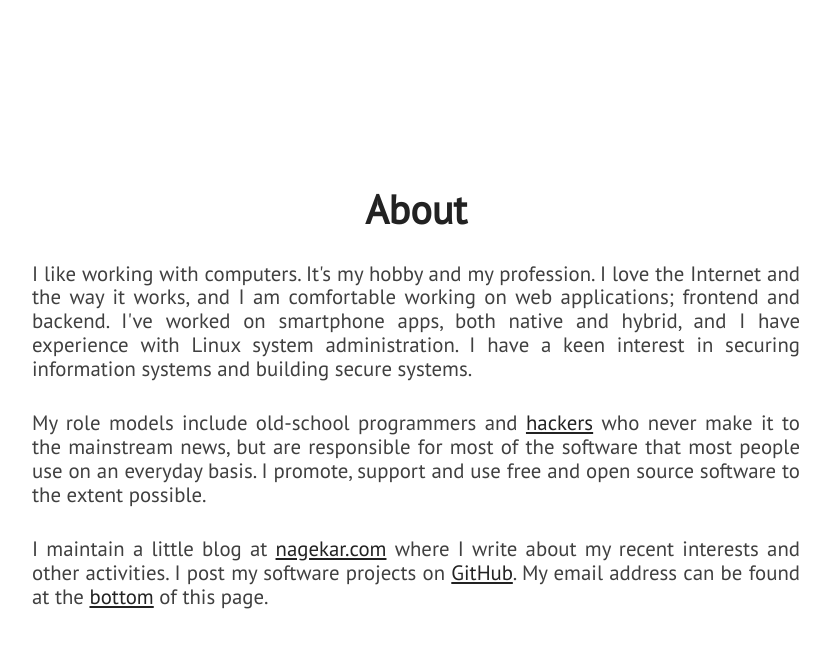
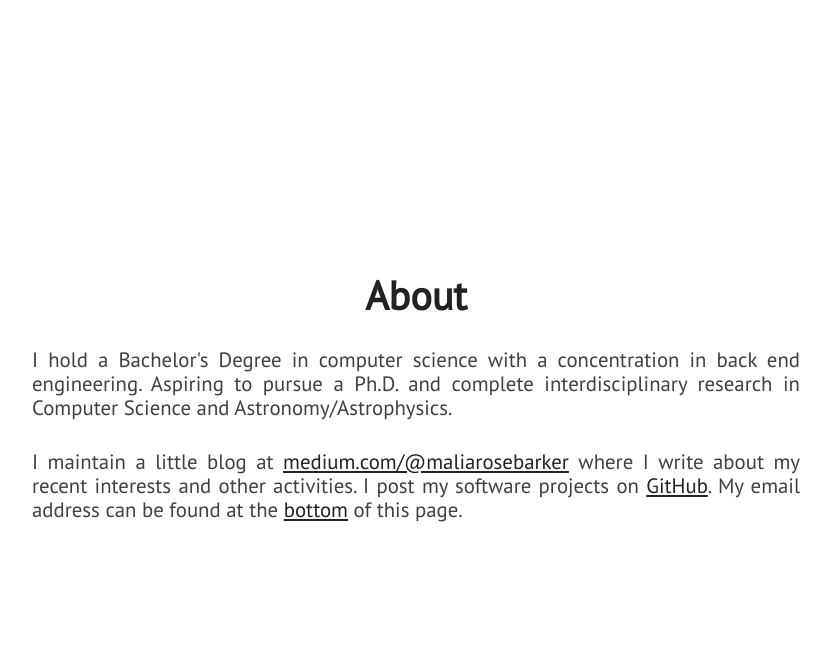
Before and after one commit to maliabarker/maliabarker.github.io, a Jekyll site: the page built from index.html, in a window 1280 px wide and 900 px high, scrolled down 1018 px. Shown: the top 648 px of the window, without its empty margins (224-1055 px from the left). Built offline with Jekyll 4.4.1, drawn with Linux system fonts in a browser that asks for light colours; nearby versions of some CDN libraries; some of the changed text lies outside the part shown.

Commit message:
Changing some projects stuff, text stuff.

```diff
--- a/_config.yml
+++ b/_config.yml
@@ -8,7 +8,7 @@
 
 # Personalization
 github_username: maliabarker
-blog_url: https://www.maliabarker.com
+blog_url: https://medium.com/@maliarosebarker
 email: maliabarker@icloud.com
 
 # absolute or relative
--- a/_includes/about.html
+++ b/_includes/about.html
@@ -3,13 +3,10 @@
         <div id="about-text">
             <div class="section-heading">About</div>
             <p class="paragraph-text justify-text">
-                I like working with computers. It's my hobby and my profession. I love the Internet and the way it works, and I am comfortable working on web applications; frontend and backend. I've worked on smartphone apps, both native and hybrid, and I have experience with Linux system administration. I have a keen interest in securing information systems and building secure systems.
+                I hold a Bachelor's Degree in computer science with a concentration in back end engineering. Aspiring to pursue a Ph.D. and complete interdisciplinary research in Computer Science and Astronomy/Astrophysics.
             </p>
             <p class="paragraph-text justify-text">
-                My role models include old-school programmers and <a href="https://stallman.org/articles/on-hacking.html">hackers</a> who never make it to the mainstream news, but are responsible for most of the software that most people use on an everyday basis. I promote, support and use free and open source software to the extent possible.
-            </p>
-            <p class="paragraph-text justify-text">
-                I maintain a little blog at <a href="{{ site.blog_url }}">nagekar.com</a> where I write about my recent interests and other activities. I post my software projects on <a href="https://github.com/{{ site.github_username }}">GitHub</a>. My email address can be found at the <span class="extra-link"><a href="#extra">bottom</a></span> of this page.
+                I maintain a little blog at <a href="{{ site.blog_url }}">medium.com/@maliarosebarker</a> where I write about my recent interests and other activities. I post my software projects on <a href="https://github.com/{{ site.github_username }}">GitHub</a>. My email address can be found at the <span class="extra-link"><a href="#extra">bottom</a></span> of this page.
             </p>
         </div>
     </section>
--- a/_includes/extra.html
+++ b/_includes/extra.html
@@ -3,13 +3,13 @@
         <div>
             <div class="section-heading" id="chat-text">Contact</div>
             <p class="paragraph-text justify-text">
-                I'd love to hear from you! I'm open to collaborations, especially on open source projects. Interesting work opportunity? Shoot. Just want to have a coffee and talk about stars, cars or Pokémon? Awesome.
+                I'd love to hear from you! I'm open to collaborations, especially on open source projects.
             </p>
             <p class="paragraph-text justify-text">
                 Please feel free to write to me for anything: <a href="mailto:{{ site.email }}">{{ site.email }}</a> (<a href="https://www.nagekar.com/publickey.abhishek@nagekar.com.asc">PGP Key</a>). It might take me a day to get back, but rest assured, you'll hear from me.
             </p>
             <p class="paragraph-text justify-text">
-                My resume is available here: <a href="{{ site.blog_url }}/resume/resume.pdf">PDF</a>, <a href="{{ site.blog_url }}/resume/resume.docx">DOC</a>
+                My CV is available here:
             </p>
             <div class="extra-links">
                 <span class="hint--bottom bottom-link" aria-label="Email">
@@ -24,15 +24,6 @@
                 <span class="hint--bottom bottom-link" aria-label="Web Blog">
                     <a href="{{ site.blog_url }}"><i class="head-icon fas fa-rss"></i></a>
                 </span>
-                <span class="hint--bottom bottom-link" aria-label="Keybase">
-                    <a href="https://keybase.io/{{ site.keybase_username }}"><i class="head-icon fab fa-keybase"></i></a>
-                </span>
-                <!-- <span class="hint--bottom bottom-link" aria-label="Reddit">
-                    <a href="https://www.reddit.com/u/{{ site.reddit_username }}"><i class="head-icon fab fa-reddit"></i></a>
-                </span>
-                <span class="hint--bottom bottom-link" aria-label="Twitter">
-                    <a href="https://twitter.com/{{ site.twitter_username }}"><i class="head-icon fab fa-twitter"></i></a>
-                </span> -->
             </div>
         </div>
     </section>
--- a/_includes/projects.html
+++ b/_includes/projects.html
@@ -7,9 +7,8 @@
 
                     <a id="featured" class="semi-transparent-button with-border white-button" onclick="selected('featured')">Featured</a>
                     <a id="all" class="semi-transparent-button with-border white-button" onclick="selected('all')">All</a>
-                    <a id="webdev" class="semi-transparent-button with-border white-button" onclick="selected('webdev')">WebDev</a>
-                    <a id="native" class="semi-transparent-button with-border white-button" onclick="selected('native')">Native</a>
-                    <a id="security" class="semi-transparent-button with-border white-button" onclick="selected('security')">Security</a>
+                    <a id="astronomy" class="semi-transparent-button with-border white-button" onclick="selected('astronomy')">Astronomy</a>
+                    <a id="data-science" class="semi-transparent-button with-border white-button" onclick="selected('data-science')">Data Science</a>
                     <a id="diy" class="semi-transparent-button with-border white-button" onclick="selected('diy')">DIY</a>
 
                 </div>
--- a/assets/js/projects.js
+++ b/assets/js/projects.js
@@ -17,7 +17,7 @@
             demo: 'https://mporter.co',
             technologies: ['Flask', 'Celery', 'Python'],
             description: "Flask web application for easy reporting updates to one's mentor. Multi-user support, easy to deploy and use.",
-            categories: ['featured', 'webdev']
+            categories: ['featured', 'astronomy']
         },
         {
             image: 'assets/images/mobile-landscape.jpg',
@@ -26,16 +26,7 @@
             demo: 'http://wall-e-jekyll.github.io/',
             technologies: ['Semantic UI', 'Jekyll'],
             description: "A modern Jekyll theme with grid frontpage, beautiful typography, mobile responsive, made with Semantic UI.",
-            categories: ['featured', 'webdev']
-        },
-        {
-            image: 'assets/images/collage.jpg',
-            link: 'https://github.com/abhn/Marvel',
-            title: 'Marvel',
-            demo: false,
-            technologies: ['Android', 'OpenCV'],
-            description: "Attendance marking tool that uses face recognition for marking attendance and firebase for tracking and analytics.",
-            categories: ['featured', 'native']
+            categories: ['featured', 'astronomy']
         },
         {
             image: 'assets/images/mpw.jpg',
@@ -44,25 +35,7 @@
             demo: 'https://www.nagekar.com/mpw',
             technologies: ['Semantic UI', 'CSS3'],
             description: "Master Password is an ingenious password solution that makes your passwords truly impossible to lose.",
-            categories: ['featured', 'security']
-        },
-        {
-            image: 'assets/images/social-share-count.jpeg',
-            link: 'https://github.com/abhn/Social-Share-Counts',
-            title: 'Social Share Count',
-            demo: false,
-            technologies: ['Python'],
-            description: "Ever wondered how many times a URL has been shared on popular social networks?",
-            categories: ['native']
-        },
-        {
-            image: 'assets/images/data-destroyer.png',
-            link: 'https://github.com/abhn/data-destroyer-gui',
-            title: 'Data Destroyer',
-            demo: false,
-            technologies: ['C++', 'Qt'],
-            description: "Native GUI wrapper for GNU coreutils tool 'dd'",
-            categories: ['native']
+            categories: ['featured', 'data-science']
         },
         {
             image: 'assets/images/raspberry-pi-monitor.png',
@@ -71,16 +44,7 @@
             demo: false,
             technologies: ['python', 'flask'],
             description: "Web based status monitor/smart mirror, displays system stats, weather and more.",
-            categories: ['webdev', 'diy']
-        },
-        {
-            image: 'assets/images/s3scan.png',
-            link: 'https://github.com/abhn/S3Scan',
-            title: 'S3Scan',
-            demo: false,
-            technologies: ['python'],
-            description: "Automate crawling of a website and find publicly open S3 buckets for takeover.",
-            categories: ['native', 'security']
+            categories: ['astronomy', 'diy']
         },
         {
             image: 'assets/images/elementary.png',
@@ -89,7 +53,7 @@
             demo: 'https://elementary-jekyll.github.io/',
             technologies: ['Jekyll', 'CSS3'],
             description: "Elementary is a zero Javascript and minimal CSS ultra lightweight Jekyll theme for those of you who love simplicity.",
-            categories: ['webdev']
+            categories: ['astronomy']
         },
         {
             image: 'assets/images/soot-spirits.png',
@@ -98,16 +62,7 @@
             demo: 'https://sootspirits.github.io',
             technologies: ['Jekyll', 'CSS3'],
             description: "A simple responsive two column Jekyll theme. Great for personal blog and basic portfolio website.",
-            categories: ['webdev']
-        },
-        {
-            image: 'assets/images/python-chat.png',
-            link: 'https://www.nagekar.com/2014/12/lan-group-messenger-in-python.html',
-            title: 'Terminal Group Chat',
-            demo: false,
-            technologies: ['Python', 'Sockets'],
-            description: "Simple terminal group chat based on native sockets using Python.",
-            categories: ['native']
+            categories: ['astronomy']
         },
         {
             image: 'assets/images/old-lcd.jpg',
@@ -125,7 +80,7 @@
             demo: false,
             technologies: ['NextCloud', 'GnuPG'],
             description: "Self hosted encrypted cloud setup with Nextcloud and GnuPG.",
-            categories: ['diy', 'security']
+            categories: ['diy', 'data-science']
         },
         {
             image: 'assets/images/google-cloud-backup.png',
@@ -134,7 +89,7 @@
             demo: false,
             technologies: ['NextCloud', 'Duplicity'],
             description: "Create automated encrypted incremental backups of data. Sync everything securely to Google Cloud.",
-            categories: ['diy', 'security']
+            categories: ['diy', 'data-science']
         },
         {
             image: 'assets/images/pi-cloud.jpg',
@@ -144,16 +99,7 @@
             technologies: ['FTP', 'DIY'],
             description: "Host a local cloud server with a Raspberry Pi and a spare hard disk. Access data instantaneously on any device on the network.",
             categories: ['diy']
-        },
-        {
-            image: 'assets/images/koalamate.png',
-            link: 'https://github.com/abhn/koalamate',
-            title: 'Koalamate',
-            demo: false,
-            technologies: ['Electron', 'Javascript'],
-            description: "A cross-platform desktop application that serves as a Wolfram Alpha query place and notes taker.",
-            categories: ['native']
-        },
+        }
     ]
 
     let projects = [];
```
